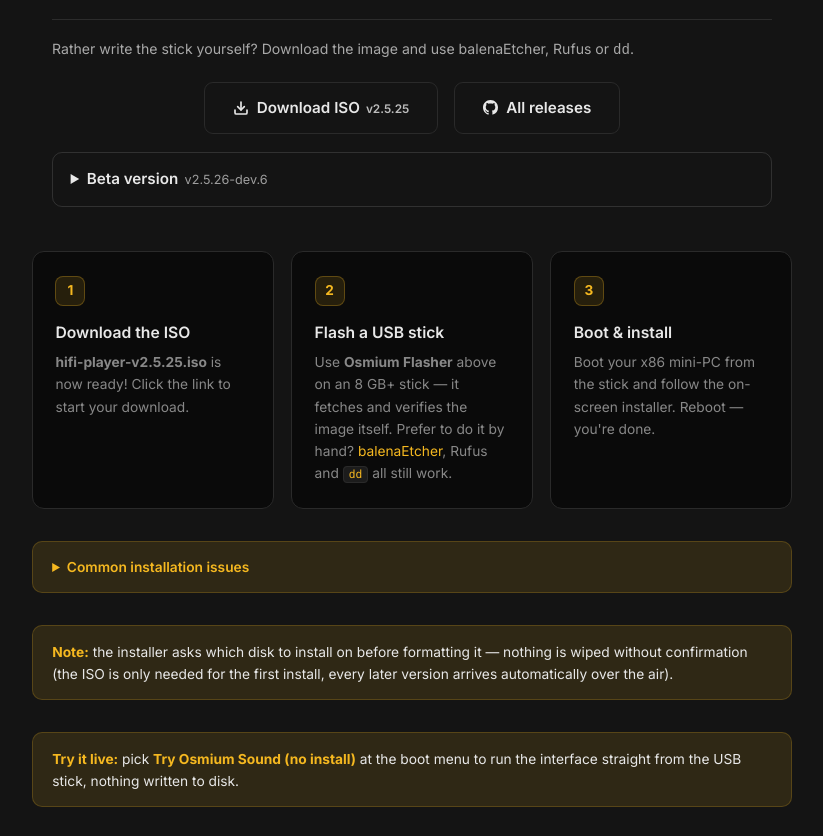
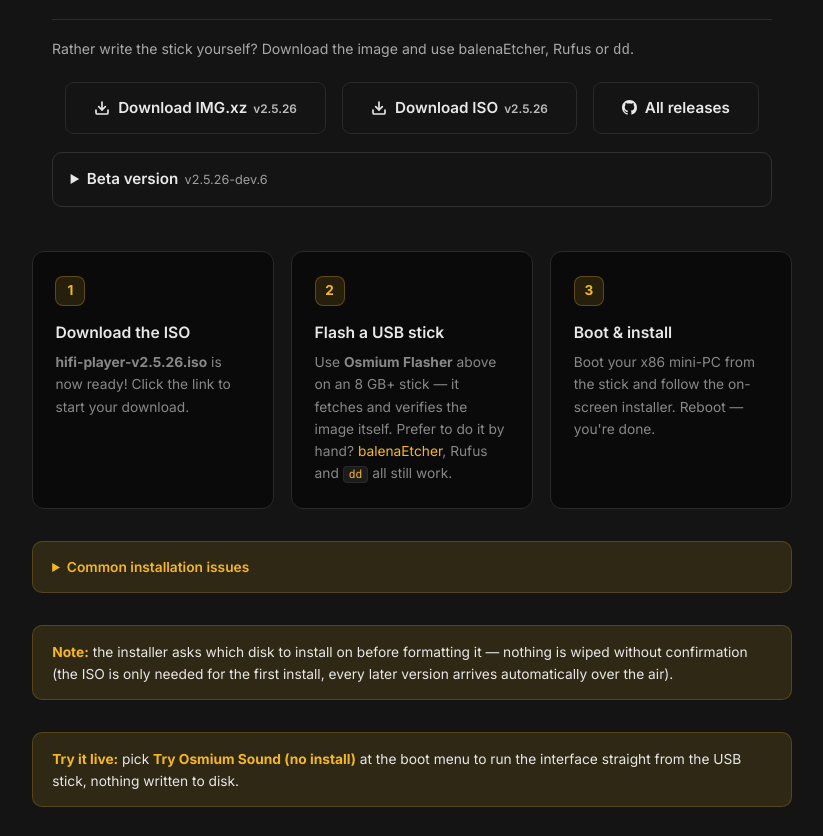
Before and after one commit to adri6412/osmium-sound-site, a plain HTML site: page index.html in a window 1280 px wide. Shown: the part 4211-5047 px from the top of the page, without its empty margins (228-1051 px from the left). Drawn offline with Linux system fonts and the light colour scheme; no server answers.

Commit message:
site: point the stable download to v2.5.26 and add the .img.xz button
- index.html: stable ISO button + 'ready' text to hifi-player-v2.5.26.iso
- index.html: add a stable IMG.xz download button next to the ISO (Ko-fi popup)
- quickstart.html: stable ISO (EN+IT) and version chips to v2.5.26

Co-Authored-By: Claude Opus 4.8 <noreply@anthropic.com>

```diff
--- a/index.html
+++ b/index.html
@@ -1448,9 +1448,13 @@
     <div class="dl-alt">
       <p class="dl-alt-head" data-en="Rather write the stick yourself? Download the image and use balenaEtcher, Rufus or &lt;code&gt;dd&lt;/code&gt;." data-it="Preferisci scrivere la chiavetta da solo? Scarica l&#x27;immagine e usa balenaEtcher, Rufus o &lt;code&gt;dd&lt;/code&gt;.">Rather write the stick yourself? Download the image and use balenaEtcher, Rufus or <code>dd</code>.</p>
       <div style="display:flex; gap:1rem; justify-content:center; flex-wrap:wrap; margin-top:1.25rem;">
-        <a class="btn-secondary" id="isoDownloadBtn" href="https://file.osmiumsound.it/hifi-player-v2.5.25.iso">
+        <a class="btn-secondary" id="imgDownloadBtn" href="https://file.osmiumsound.it/hifi-player-v2.5.26.img.xz">
           <svg width="16" height="16" viewBox="0 0 24 24" fill="none" stroke="currentColor" stroke-width="2.5" stroke-linecap="round" stroke-linejoin="round"><path d="M21 15v4a2 2 0 0 1-2 2H5a2 2 0 0 1-2-2v-4"/><polyline points="7 10 12 15 17 10"/><line x1="12" y1="15" x2="12" y2="3"/></svg>
-          <span class="iso-badge"><span data-en="Download ISO" data-it="Scarica ISO">Download ISO</span><small>v2.5.25</small></span>
+          <span class="iso-badge"><span data-en="Download IMG.xz" data-it="Scarica IMG.xz">Download IMG.xz</span><small>v2.5.26</small></span>
+        </a>
+        <a class="btn-secondary" id="isoDownloadBtn" href="https://file.osmiumsound.it/hifi-player-v2.5.26.iso">
+          <svg width="16" height="16" viewBox="0 0 24 24" fill="none" stroke="currentColor" stroke-width="2.5" stroke-linecap="round" stroke-linejoin="round"><path d="M21 15v4a2 2 0 0 1-2 2H5a2 2 0 0 1-2-2v-4"/><polyline points="7 10 12 15 17 10"/><line x1="12" y1="15" x2="12" y2="3"/></svg>
+          <span class="iso-badge"><span data-en="Download ISO" data-it="Scarica ISO">Download ISO</span><small>v2.5.26</small></span>
         </a>
         <a class="btn-secondary" href="https://github.com/adri6412/osmium-sound/releases" target="_blank">
           <svg width="15" height="15" viewBox="0 0 24 24" fill="currentColor"><path d="M12 0C5.37 0 0 5.37 0 12c0 5.31 3.435 9.795 8.205 11.385.6.105.825-.255.825-.57 0-.285-.015-1.23-.015-2.235-3.015.555-3.795-.735-4.035-1.41-.135-.345-.72-1.41-1.23-1.695-.42-.225-1.02-.78-.015-.795.945-.015 1.62.87 1.845 1.23 1.08 1.815 2.805 1.305 3.495.99.105-.78.42-1.305.765-1.605-2.67-.3-5.46-1.335-5.46-5.925 0-1.305.465-2.385 1.23-3.225-.12-.3-.54-1.53.12-3.18 0 0 1.005-.315 3.3 1.23.96-.27 1.98-.405 3-.405s2.04.135 3 .405c2.295-1.56 3.3-1.23 3.3-1.23.66 1.65.24 2.88.12 3.18.765.84 1.23 1.905 1.23 3.225 0 4.605-2.805 5.625-5.475 5.925.435.375.81 1.095.81 2.22 0 1.605-.015 2.895-.015 3.3 0 .315.225.69.825.57A12.02 12.02 0 0 0 24 12c0-6.63-5.37-12-12-12z"/></svg>
@@ -1478,8 +1482,8 @@
       <div class="qs-step">
         <div class="qs-num">1</div>
         <h4 data-en="Download the ISO" data-it="Scarica la ISO">Download the ISO</h4>
-        <p data-en="&lt;strong&gt;hifi-player-v2.5.25.iso&lt;/strong&gt; is now ready! Click the link to start your download." data-it="&lt;strong&gt;hifi-player-v2.5.25.iso&lt;/strong&gt; è ora pronto! Clicca sul link per avviare il download.">
-          <strong>hifi-player-v2.5.25.iso</strong> is now ready! Click the link to start your download.
+        <p data-en="&lt;strong&gt;hifi-player-v2.5.26.iso&lt;/strong&gt; is now ready! Click the link to start your download." data-it="&lt;strong&gt;hifi-player-v2.5.26.iso&lt;/strong&gt; è ora pronto! Clicca sul link per avviare il download.">
+          <strong>hifi-player-v2.5.26.iso</strong> is now ready! Click the link to start your download.
         </p>
       </div>
       <div class="qs-step">
@@ -2291,7 +2295,7 @@
       if (dlOpener) { dlOpener.focus(); dlOpener = null; }
     }
 
-    document.querySelectorAll('.flasher-dl, #macIsoBtn, #isoDownloadBtn').forEach(a => {
+    document.querySelectorAll('.flasher-dl, #macIsoBtn, #isoDownloadBtn, #imgDownloadBtn').forEach(a => {
       a.addEventListener('click', e => {
         const url = a.getAttribute('href');
         if (!url || e.ctrlKey || e.metaKey || e.shiftKey || e.altKey) return;
```
Also changed, not shown: quickstart.html (+4 -4 lines).
